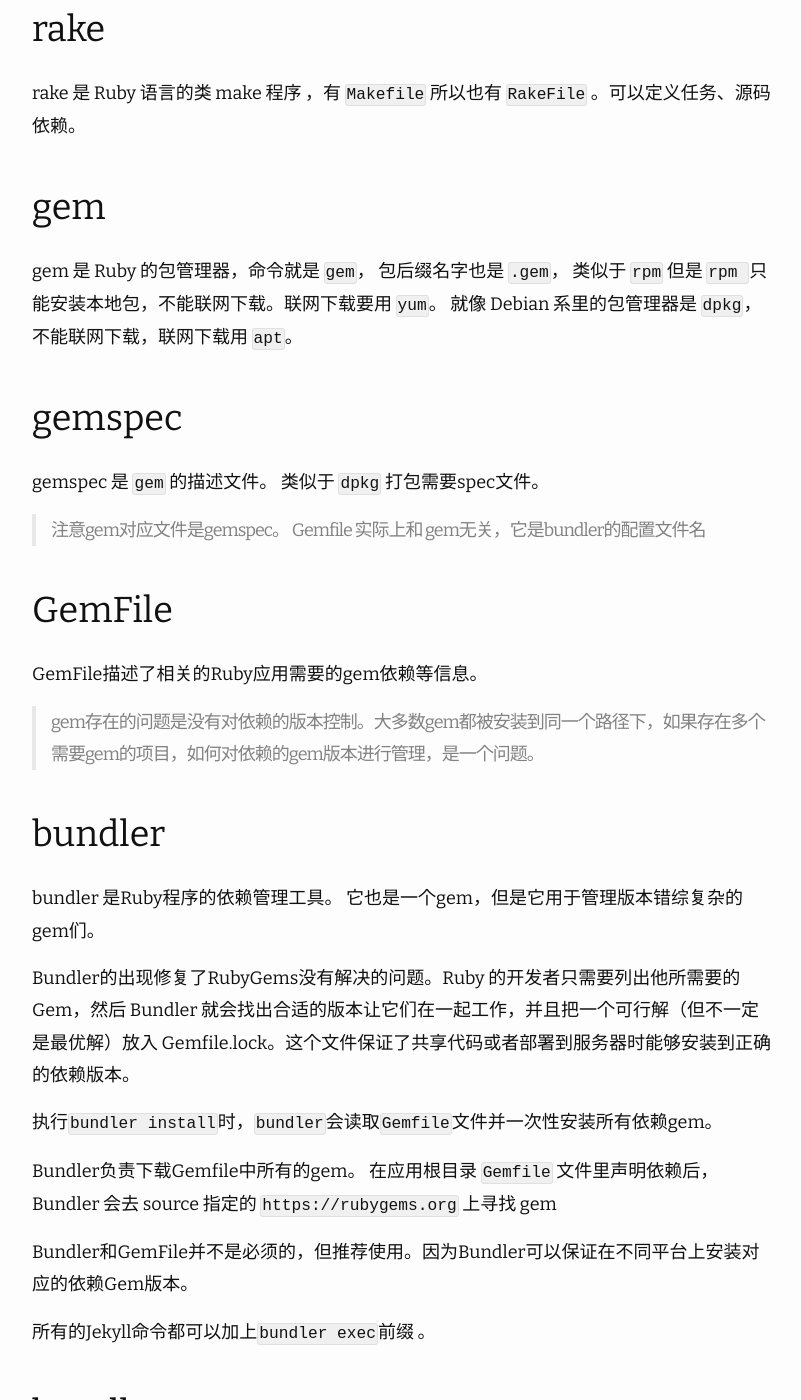
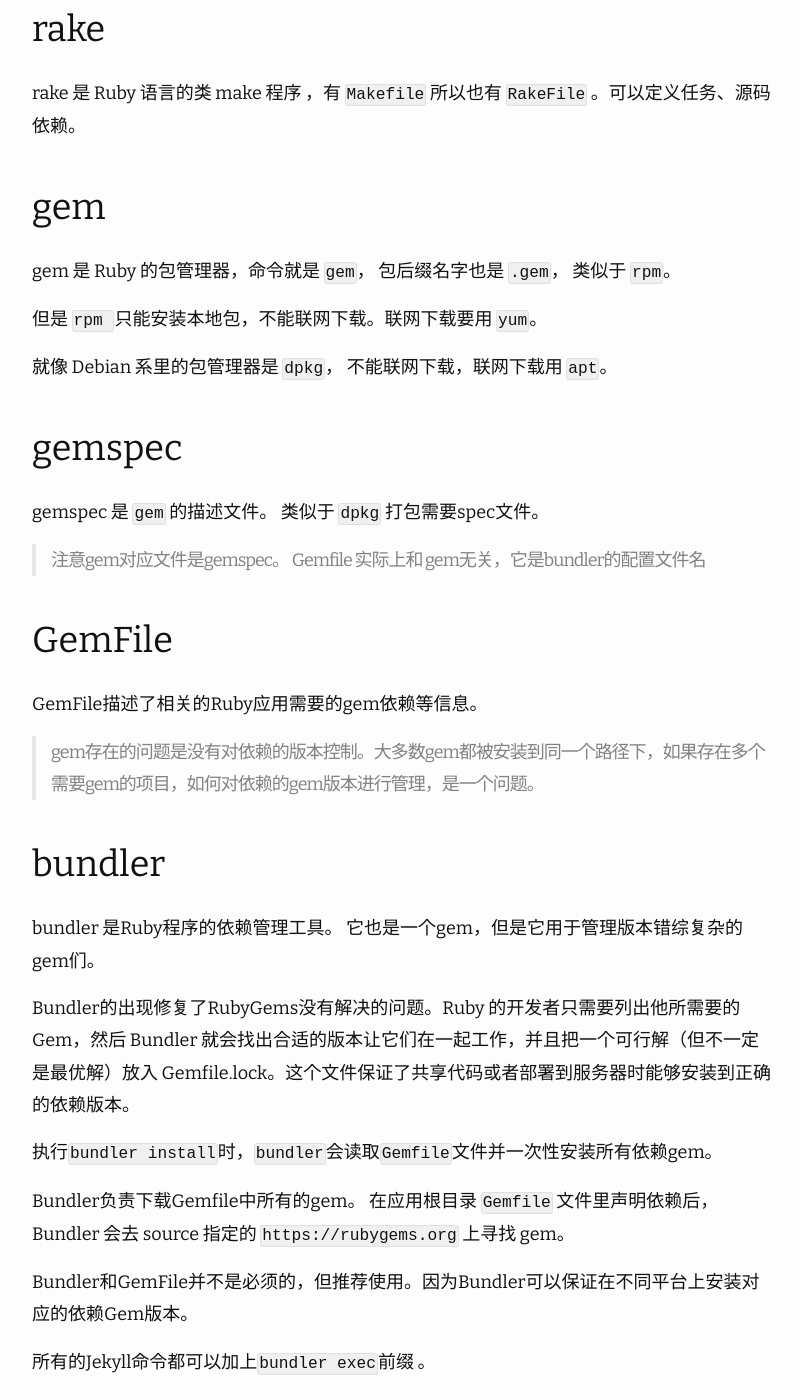
Before and after one commit to EmmettHan/EmmettHan.github.io, a Jekyll site: the page built from _posts/2025-7-17-ruby-and-gem-intro.md, in a window 1280 px wide and 1400 px high, scrolled down 387 px. Shown: the whole window, without its empty margins (238-1039 px from the left). Built offline with Jekyll 4.4.1, drawn with Linux system fonts in a browser that asks for light colours; nearby versions of some CDN libraries.

```diff
--- a/_posts/2025-7-17-ruby-and-gem-intro.md
+++ b/_posts/2025-7-17-ruby-and-gem-intro.md
@@ -11,8 +11,10 @@ Ruby是一个编程语言，意思是红宝石。
 rake 是 Ruby 语言的类 make 程序 ，有 `Makefile` 所以也有 `RakeFile` 。可以定义任务、源码依赖。
 
 ## gem
-gem 是 Ruby 的包管理器，命令就是 `gem`， 包后缀名字也是 `.gem`， 类似于 `rpm`
+gem 是 Ruby 的包管理器，命令就是 `gem`， 包后缀名字也是 `.gem`， 类似于 `rpm`。
+
 但是 `rpm `只能安装本地包，不能联网下载。联网下载要用 `yum`。
+
 就像 Debian 系里的包管理器是 `dpkg`， 不能联网下载，联网下载用 `apt`。
 
 ## gemspec
@@ -35,7 +37,7 @@ Bundler的出现修复了RubyGems没有解决的问题。Ruby 的开发者只需
 执行`bundler install`时，`bundler`会读取`Gemfile`文件并一次性安装所有依赖gem。
 
 Bundler负责下载Gemfile中所有的gem。
-在应用根目录 `Gemfile` 文件里声明依赖后，Bundler 会去 source 指定的 `https://rubygems.org` 上寻找 gem
+在应用根目录 `Gemfile` 文件里声明依赖后，Bundler 会去 source 指定的 `https://rubygems.org` 上寻找 gem。
 
 Bundler和GemFile并不是必须的，但推荐使用。因为Bundler可以保证在不同平台上安装对应的依赖Gem版本。
 
```
